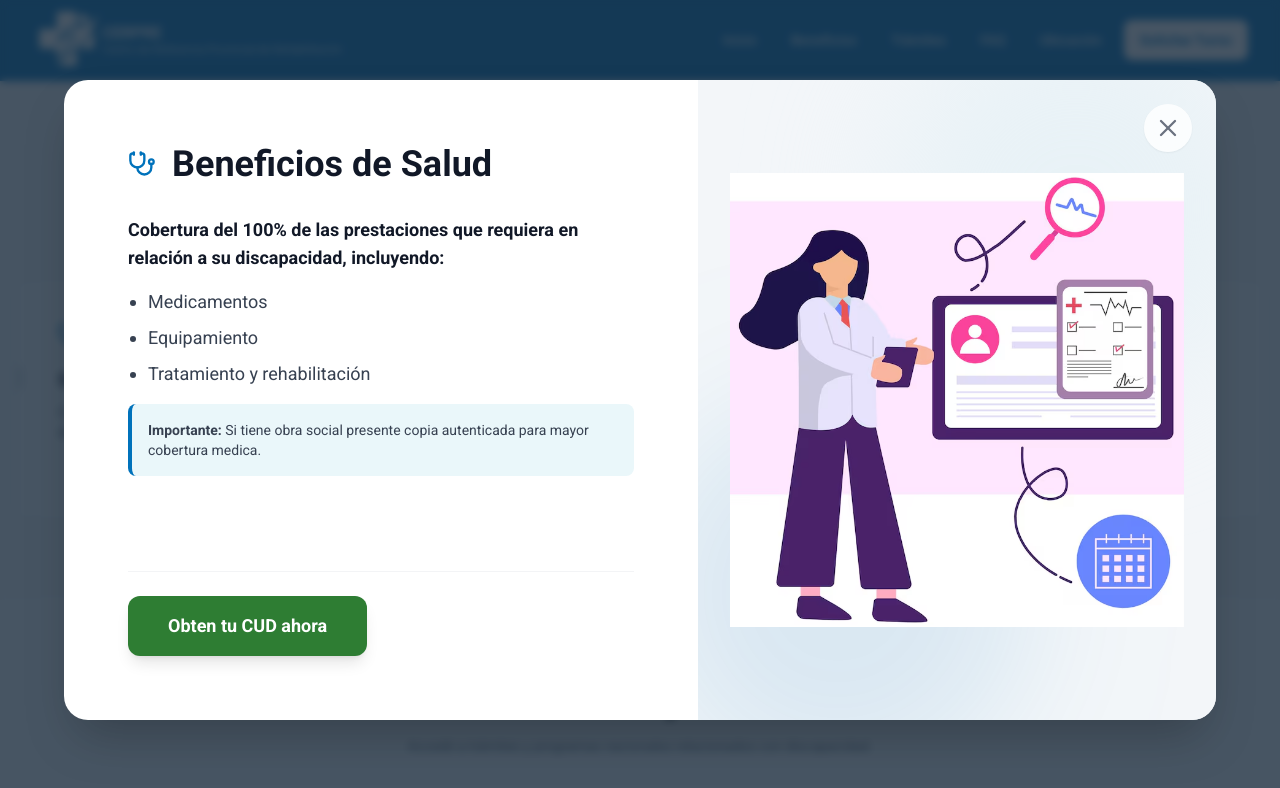
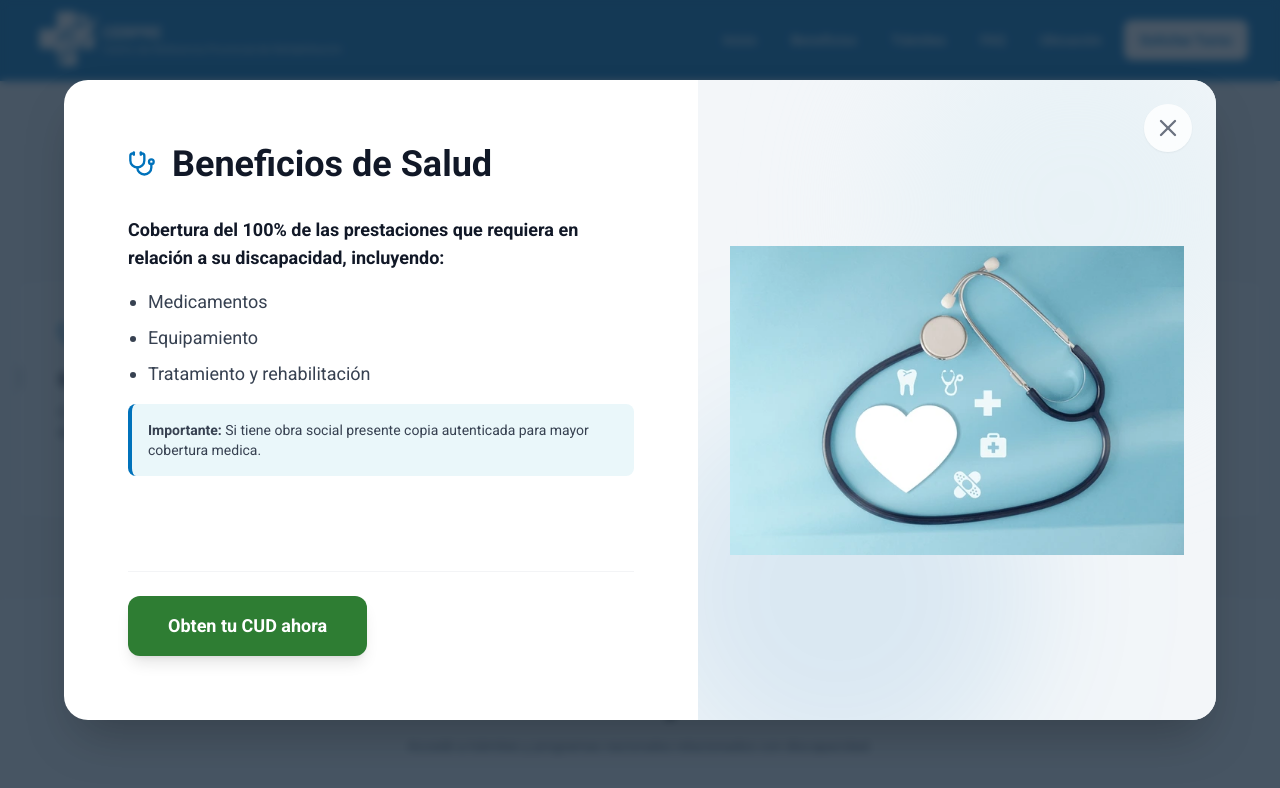
Before and after one commit to EduGarro/policlinico-cud-form, a React (Vite) app: page / in a window 1280 px wide. Both pictures are taken after a click on the element 172 px from the left and 1259 px from the top of the page. Shown: the part 859-1647 px from the top of the page. Built offline with nearby package versions, Linux system fonts and the light colour scheme.

Commit message:
feat(benefits): add specific illustration for salud modal

```diff
--- a/src/components/BenefitsSection.jsx
+++ b/src/components/BenefitsSection.jsx
@@ -280,7 +280,9 @@ export default function BenefitsSection() {
                                     style={{
                                         backgroundImage: selectedBenefit.title === 'Otros Tramites'
                                             ? 'url(/tramites-modal-image.png)'
-                                            : 'url(/benefit-modal-image.png)',
+                                            : selectedBenefit.title === 'Salud'
+                                                ? 'url(/salud-modal-image.png)'
+                                                : 'url(/benefit-modal-image.png)',
                                     }}
                                     initial={{ clipPath: 'polygon(100% 0, 100% 0, 100% 100%, 100% 100%)' }}
                                     animate={{ clipPath: 'polygon(0% 0, 100% 0, 100% 100%, 0% 100%)' }}
```
Also changed, not shown: public/salud-modal-image.png (added).
